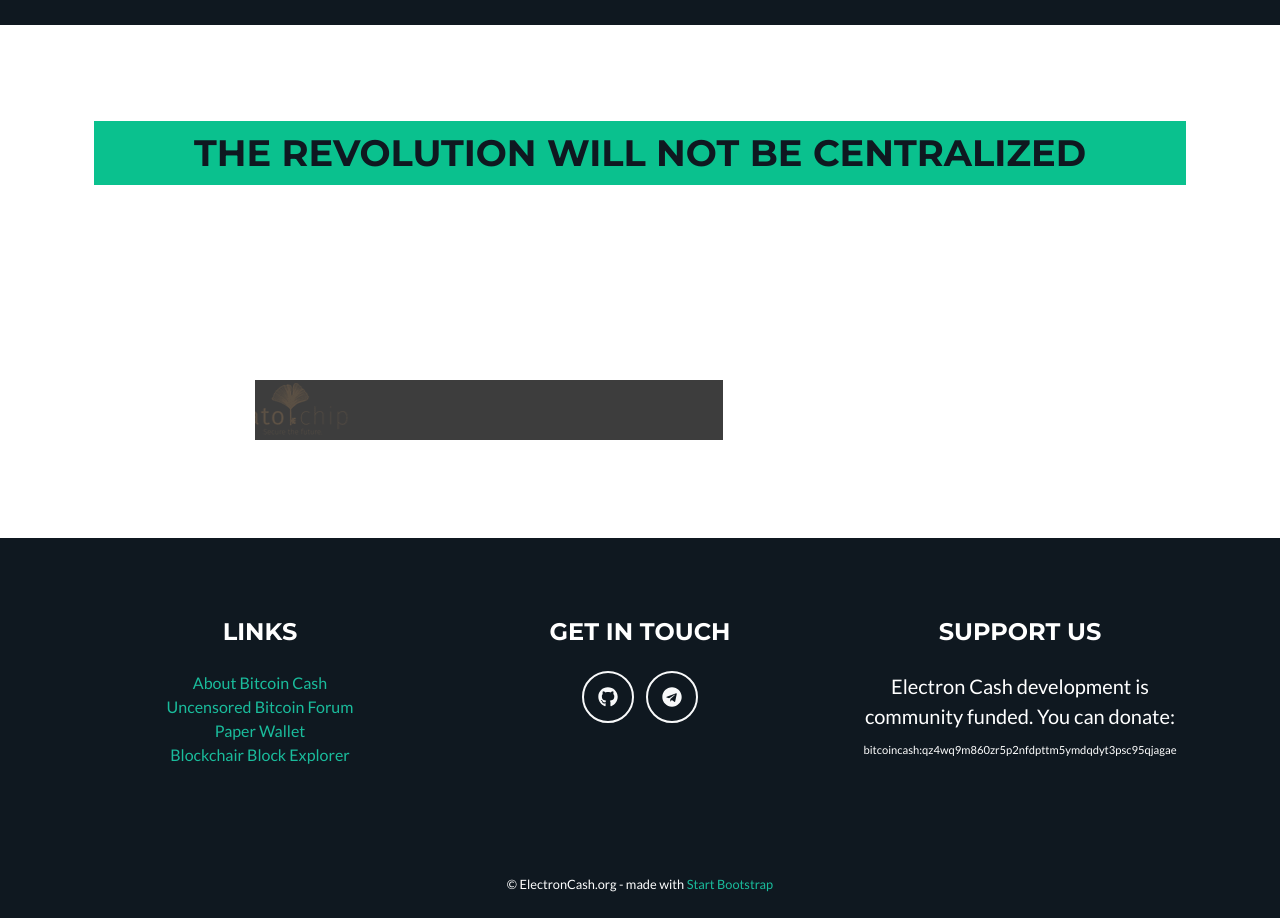
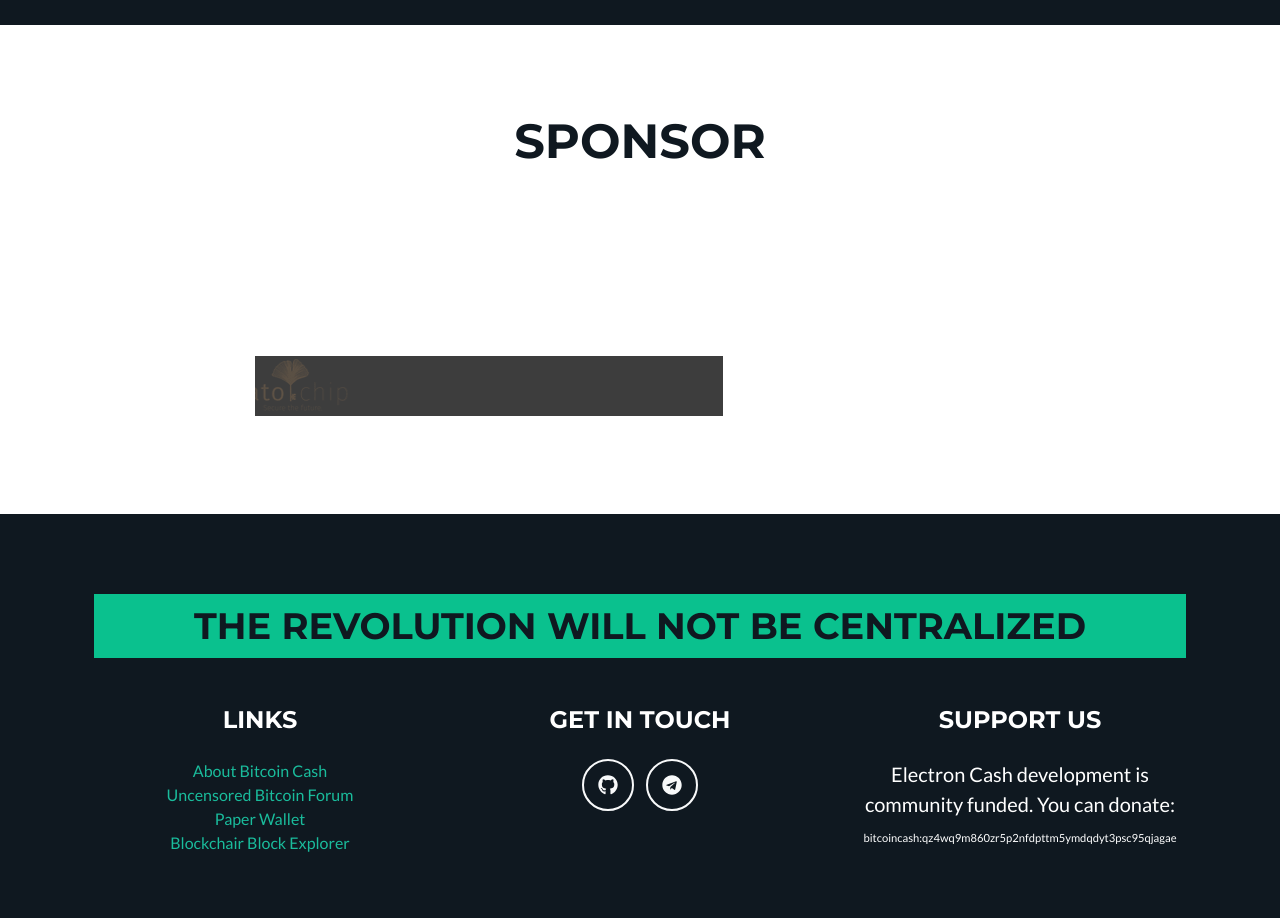
Before and after one commit to Electron-Cash/electroncash.org, a plain HTML site: page index.html in a window 1280 px wide. Shown: the part 3780-4698 px from the top of the page. Drawn offline with nearby package versions, Linux system fonts and the light colour scheme; grey boxes are pictures that could not be loaded.

Commit message:
Update index.html

```diff
--- a/index.html
+++ b/index.html
@@ -244,7 +244,7 @@
         <section class="page-section" id="sponsor">
             <div class="container" style="text-align: center;">
                 <!-- Sponsor Section Heading-->
-                <h2 class="page-section-heading text-center text-uppercase" style="font-size: 2.3rem; line-height: 4rem; color: #0F1820; background: #0AC18E;">The Revolution Will Not Be Centralized</h2>
+                <h2 class="page-section-heading text-center text-uppercase">Sponsor</h2>
                 <!-- Sponsor Section Content-->
 				<a style="text-align: center;" href="https://satochip.io/shop/wallet/13/?campaign=ElectronCash"><img src="assets/img/Satochip_banner.gif"></a>
 				<object style="margin: auto;" type="image/svg+xml" data="https://rcimg.net/images/sponsors/svg/ElectronCash.svg"></object>
@@ -253,6 +253,7 @@
         <!-- Footer-->
         <footer class="footer text-center">
             <div class="container">
+				<h2 class="page-section-heading text-center text-uppercase" style="font-size: 2.3rem; margin-bottom: 3rem; line-height: 4rem; color: #0F1820; background: #0AC18E;">The Revolution Will Not Be Centralized</h2>
                 <div class="row">
                     <!-- Footer Links-->
                     <div class="col-lg-4 mb-5 mb-lg-0">
```
